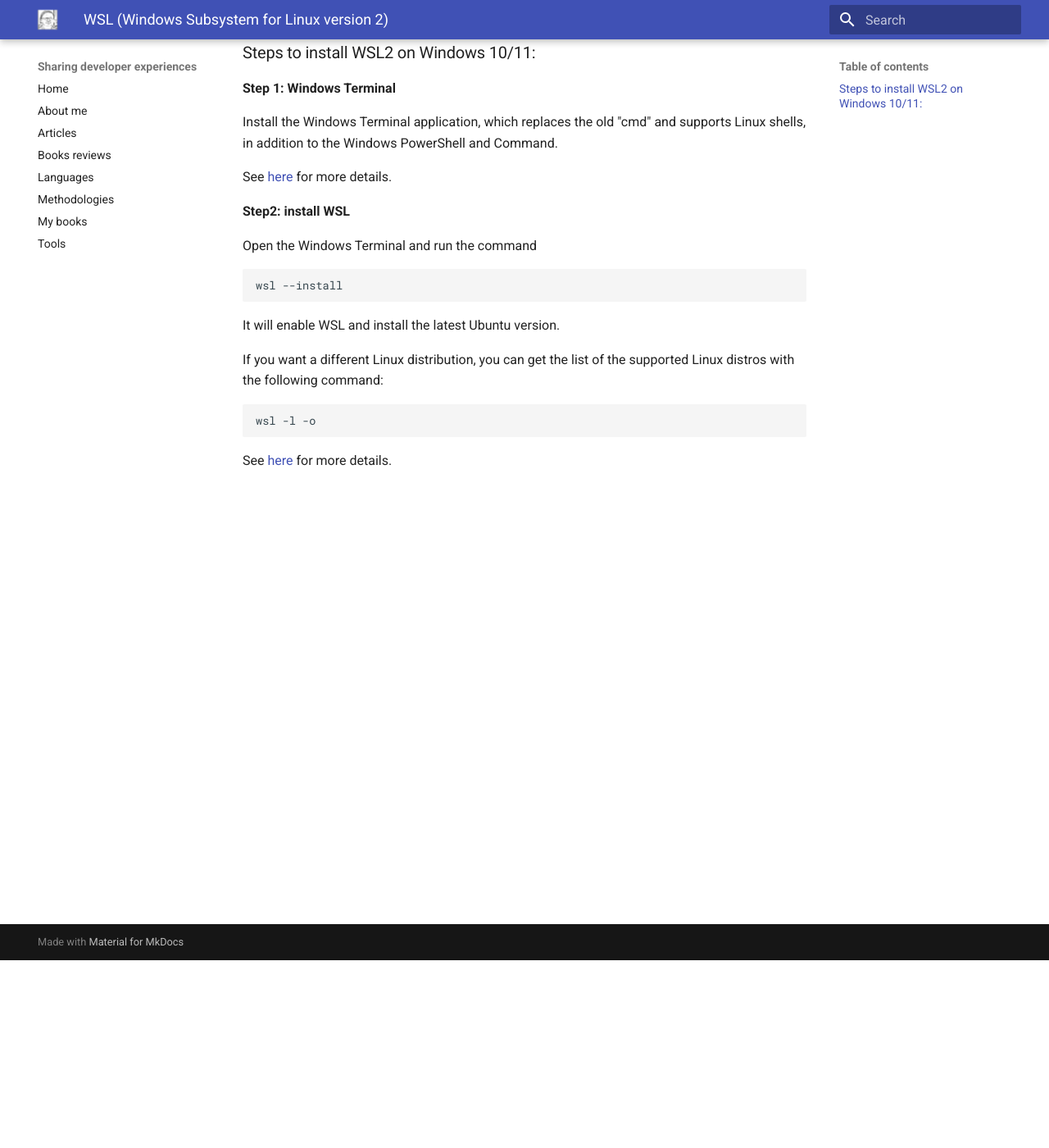
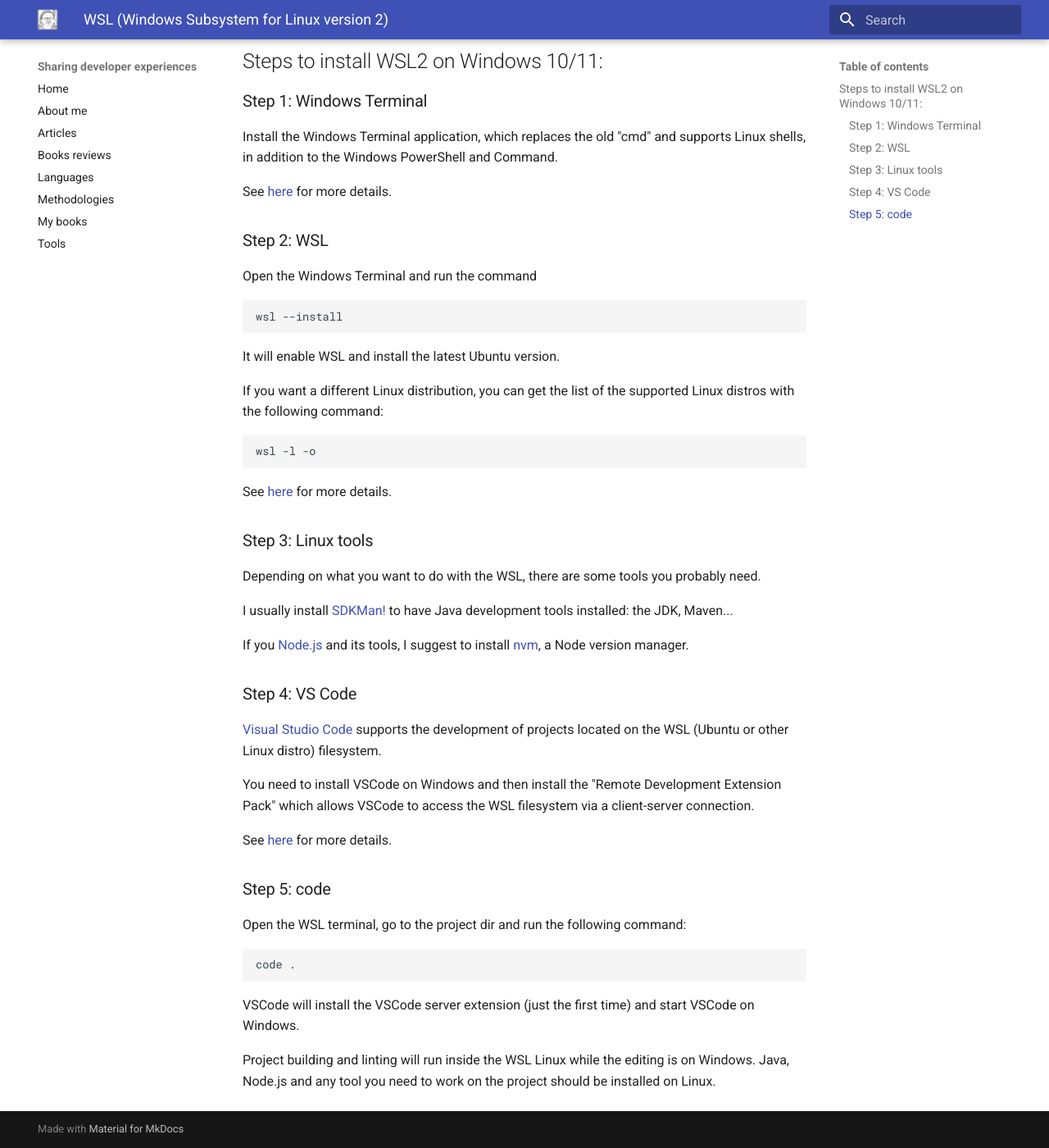
Before and after one commit to gualtierotesta/blog, an MkDocs documentation site: the page built from docs/tools/ide/wsl2.md, in a window 1280 px wide and 1400 px high, scrolled down 229 px. Shown: the whole window at 82% size. Built offline with MkDocs 1.6.1 and Material for MkDocs 9.7.7, drawn with Linux system fonts in a browser that asks for light colours.

Commit message:
WSL updates

```diff
--- a/docs/tools/ide/wsl2.md
+++ b/docs/tools/ide/wsl2.md
@@ -4,17 +4,17 @@
 
 # WSL (Windows Subsystem for Linux version 2)
 
-*Last update: 22 Jan 2023*
+*Last update: 2 Jan 2023*
 
-### Steps to install WSL2 on Windows 10/11:
+## Steps to install WSL2 on Windows 10/11:
 
-**Step 1: Windows Terminal**
+### Step 1: Windows Terminal
 
 Install the Windows Terminal application, which replaces the old "cmd" and supports Linux shells, in addition to the Windows PowerShell and Command.
 
 See [here](https://learn.microsoft.com/en-us/windows/terminal/install) for more details.
 
-**Step2: install WSL**
+### Step 2: WSL
 
 Open the Windows Terminal and run the command
 
@@ -26,4 +26,30 @@
 
     wsl -l -o
 
-See  [here](https://learn.microsoft.com/en-us/windows/wsl/install) for more details.
+See [here](https://learn.microsoft.com/en-us/windows/wsl/install) for more details.
+
+### Step 3: Linux tools
+
+Depending on what you want to do with the WSL, there are some tools you probably need.
+
+I usually install [SDKMan!](https://sdkman.io/) to have Java development tools installed: the JDK, Maven...
+
+If you [Node.js](https://nodejs.org/) and its tools, I suggest to install [nvm](https://github.com/nvm-sh/nvm), a Node version manager.
+
+### Step 4: VS Code
+
+[Visual Studio Code](https://code.visualstudio.com/) supports the development of projects located on the WSL (Ubuntu or other Linux distro) filesystem.
+
+You need to install VSCode on Windows and then install the "Remote Development Extension Pack" which allows VSCode to access the WSL filesystem via a client-server connection.
+
+See [here](https://learn.microsoft.com/en-us/windows/wsl/tutorials/wsl-vscode) for more details.
+
+### Step 5: code
+
+Open the WSL terminal, go to the project dir and run the following command:
+
+    code .
+
+VSCode will install the VSCode server extension (just the first time) and start VSCode on Windows.
+
+Project building and linting will run inside the WSL Linux while the editing is on Windows. Java, Node.js and any tool you need to work on the project should be installed on Linux.
```
